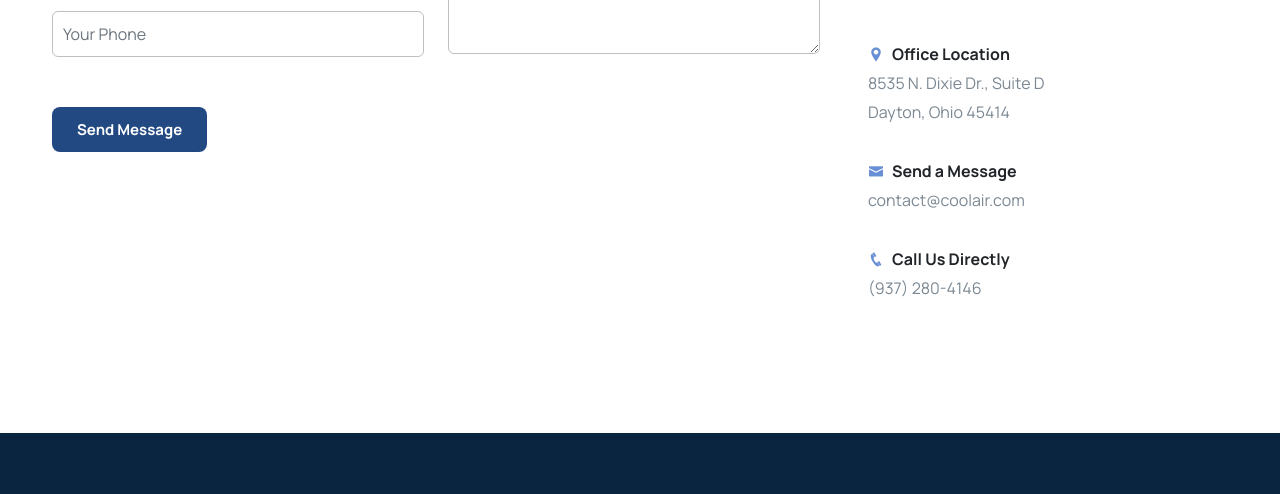
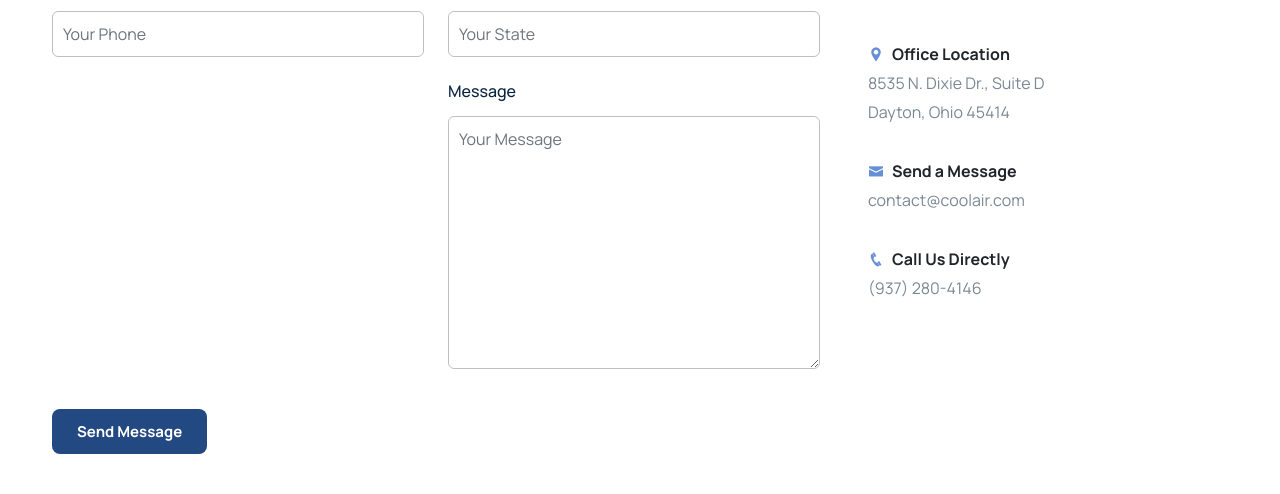
Before and after one commit to AbubakarCinnova/andrew24, a PHP site: page /contact.php in a window 1280 px wide. Shown: the part 981-1475 px from the top of the page. Run offline with PHP 8.4, Linux system fonts and the light colour scheme; some libraries are stand-ins or nearby versions.

Commit message:
Update contact.php

```diff
--- a/contact.php
+++ b/contact.php
@@ -89,6 +89,24 @@
                                     </div>
 
                                     <div class="col-lg-6 col-md-6">
+                                        <div class="field-set">
+                                            <span class="d-label">Company</span>
+                                            <input type="text" name="Company" id="company" class="form-control"
+                                                placeholder="Your Company" required>
+                                        </div>
+
+                                        <div class="field-set">
+                                            <span class="d-label">City</span>
+                                            <input type="text" name="City" id="city" class="form-control"
+                                                placeholder="Your City" required>
+                                        </div>
+
+                                        <div class="field-set">
+                                            <span class="d-label">State</span>
+                                            <input type="text" name="State" id="state" class="form-control"
+                                                placeholder="Your State" required>
+                                        </div>
+
                                         <div class="field-set mb20">
                                             <span class="d-label">Message</span>
                                             <textarea name="message" id="message" class="form-control"
```
